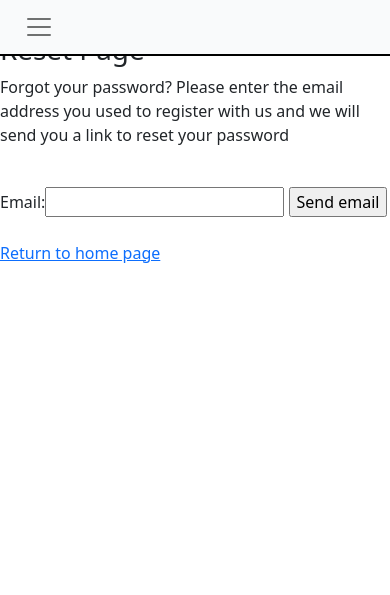
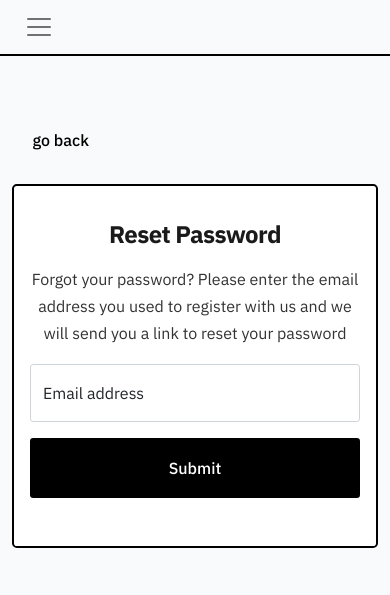
Before and after one commit to joisemp/portfolio, a Django app: page /accounts/reset-password/ in a window 390 px wide. Shown: the top 595 px of the page. Run offline with Django 3.2, Linux system fonts and the light colour scheme; style sheets or scripts are compiled from the project's sources; some libraries are stand-ins or nearby versions; some web fonts are replaced.

Commit message:
styled password reset form

```diff
--- /dev/null
+++ b/accounts/static/accounts/password-reset/style.css
@@ -0,0 +1,194 @@
+@import url("https://fonts.googleapis.com/css2?family=IBM+Plex+Sans:ital,wght@0,100;0,200;0,300;0,400;0,500;0,600;0,700;1,100;1,200;1,300;1,400;1,500;1,600;1,700&display=swap");
+body {
+  font-family: "IBM Plex Sans", sans-serif;
+  background-color: #f9fafb;
+}
+
+.heading {
+  font-size: 3rem;
+  line-height: 1;
+  letter-spacing: -0.025em;
+  font-weight: 700;
+  color: rgb(0, 0, 0);
+}
+@media only screen and (max-width: 767px) {
+  .heading {
+    font-size: 1.875rem;
+    line-height: 2.25rem;
+  }
+}
+
+.heading-md {
+  font-size: 2.25rem;
+  line-height: 2.5rem;
+  letter-spacing: -0.025em;
+  font-weight: 700;
+  color: rgb(26, 26, 26);
+}
+@media only screen and (max-width: 767px) {
+  .heading-md {
+    font-size: 1.5rem;
+    line-height: 2rem;
+  }
+}
+
+.text {
+  color: #333333;
+  font-size: inherit;
+  font-weight: inherit;
+  line-height: 1.7rem;
+}
+
+.primary-btn {
+  color: white;
+  background: black;
+  padding: 0.5rem 1rem;
+  border-radius: 0.2rem;
+  border: 2px solid black;
+  font-weight: 500;
+  transition: all 0.3s ease-out;
+}
+.primary-btn:hover {
+  color: black;
+  background-color: white;
+  border: 2px solid black;
+}
+
+.secondary-btn {
+  color: rgb(0, 0, 0);
+  background: rgb(255, 255, 255);
+  border: 2px solid rgb(0, 0, 0);
+  padding: 0.5rem 1rem;
+  border-radius: 0.2rem;
+  font-weight: 500;
+  transition: all 0.3s ease-out;
+}
+.secondary-btn:hover {
+  color: rgb(255, 255, 255);
+  background-color: rgb(0, 0, 0);
+  border: 2px solid black;
+}
+
+.icon {
+  font-size: 1.8rem;
+  color: rgb(0, 0, 0);
+}
+@media only screen and (max-width: 767px) {
+  .icon {
+    font-size: 1.3rem;
+  }
+}
+
+.card-title {
+  font-size: 1.8rem;
+  font-weight: 700;
+  color: rgb(0, 0, 0);
+}
+@media only screen and (max-width: 767px) {
+  .card-title {
+    font-size: 1.3rem;
+  }
+}
+
+.learn-more {
+  font-weight: 500;
+  color: rgb(19, 19, 19);
+}
+
+.container {
+  max-width: 730px;
+  margin-top: 8rem;
+}
+@media only screen and (max-width: 767px) {
+  .container {
+    max-width: 446px;
+  }
+}
+@media only screen and (min-width: 768px) {
+  .container {
+    margin-top: 10rem;
+  }
+}
+
+.tags .badge {
+  padding: 8px 20px;
+  margin: 6px 3px;
+  text-transform: uppercase;
+  background-color: rgb(255, 255, 255);
+  color: rgb(0, 0, 0);
+  border: 2px solid black;
+  transition: all 0.3s ease-out;
+}
+.tags .badge:hover {
+  background-color: black;
+  color: white;
+  cursor: pointer;
+}
+.tags .fa-brands {
+  font-size: 1rem;
+}
+
+::-moz-selection {
+  /* Code for Firefox */
+  color: rgb(255, 255, 255);
+  background: rgb(0, 0, 0);
+}
+
+::selection {
+  color: rgb(255, 255, 255);
+  background: rgb(0, 0, 0);
+}
+
+/* width */
+::-webkit-scrollbar {
+  width: 8px;
+}
+
+/* Track */
+::-webkit-scrollbar-track {
+  background: #f1f1f1;
+}
+
+/* Handle */
+::-webkit-scrollbar-thumb {
+  background: rgb(124, 124, 124);
+  border-radius: 0.1rem;
+}
+
+/* Handle on hover */
+::-webkit-scrollbar-thumb:hover {
+  background: #555;
+}
+
+#password-reset .wrapper {
+  border: 2px solid rgb(0, 0, 0);
+  padding: 2rem;
+  margin-bottom: 3rem;
+  border-radius: 0.3rem;
+  background-color: rgb(255, 255, 255);
+}
+@media only screen and (max-width: 767px) {
+  #password-reset .wrapper {
+    padding: 2rem 1rem;
+  }
+}
+#password-reset .wrapper .btn {
+  padding: 1rem 0.75rem;
+}
+#password-reset .wrapper .form-floating > .form-control,
+#password-reset .wrapper .form-floating > .form-control-plaintext {
+  border-radius: 0.2rem;
+}
+#password-reset .wrapper textarea:focus,
+#password-reset .wrapper textarea.form-control:focus,
+#password-reset .wrapper input.form-control:focus,
+#password-reset .wrapper input[type=email]:focus,
+#password-reset .wrapper [type=email].form-control:focus,
+#password-reset .wrapper [contenteditable].form-control:focus {
+  box-shadow: none;
+  border: 2px solid black;
+}
+#password-reset .wrapper .form-check-input:checked {
+  background-color: #000000;
+  border-color: #000000;
+}/*# sourceMappingURL=style.css.map */
--- /dev/null
+++ b/accounts/static/accounts/password-reset/style.scss
@@ -0,0 +1,39 @@
+@import "../base";
+
+#password-reset {
+    .wrapper {
+        border: 2px solid rgb(0, 0, 0);
+        padding: 2rem;
+        margin-bottom: 3rem;
+        border-radius: 0.3rem;
+        background-color: rgb(255, 255, 255);
+
+        @media only screen and(max-width: 767px) {
+            padding: 2rem 1rem;
+        }
+
+        .btn {
+            padding: 1rem 0.75rem;
+        }
+
+        .form-floating > .form-control,
+        .form-floating > .form-control-plaintext {
+            border-radius: 0.2rem;
+        }
+
+        textarea:focus,
+        textarea.form-control:focus,
+        input.form-control:focus,
+        input[type="email"]:focus,
+        [type="email"].form-control:focus,
+        [contenteditable].form-control:focus {
+            box-shadow: none;
+            border: 2px solid black;
+        }
+
+        .form-check-input:checked {
+            background-color: #000000;
+            border-color: #000000;
+        }
+    }
+}
--- a/accounts/templates/accounts/password_reset/password_reset_form.html
+++ b/accounts/templates/accounts/password_reset/password_reset_form.html
@@ -1,24 +1,36 @@
 {% extends 'base.html' %}
+
+{% load static %}
+
+{% block title %}Reset Password{% endblock title %}
+
+{% block stylesheet %} <link rel="stylesheet" href="{% static 'accounts/password-reset/style.css' %}"> {% endblock %}
 
 {% block content %}
 
-<div>
-    <h1>Welcome to the Password Reset Page</h1>
-    <p>
-        Forgot your password? Please enter the email address you used to register
-        with us and we will send you a link to reset your password
-    </p>
-</div>
-<br/>
-<form action="" method="POST">
-    {% csrf_token %}
-    {{ form }}
-    <input type="submit" value="Send email" />
-    <br>
-</form>
-<br/>
-<div>
-    <a href="{% url 'projects:home-page' %}">Return to home page</a>
+<div class="container">
+
+    {% include 'sub-nav.html' %}
+
+    <section id="password-reset">
+        <div class="wrapper">
+            <h1 class="heading-md text-center mb-3">Reset Password</h1>
+            <p class="text text-center" >Forgot your password? Please enter the email address you used to register
+                with us and we will send you a link to reset your password</p>
+            <div class="form-wrap">
+                <form method="post">
+                    {% csrf_token %}
+                    <div class="form-floating mb-3">
+                        <input type="email" class="form-control"  name="email" maxlength="254" required id="id_email" placeholder="name@example.com">
+                        <label for="floatingInput">Email address</label>
+                    </div>
+                    <div class="d-grid gap-2 mb-3">
+                        <button class="btn primary-btn submit-btn" type="submit">Submit</button>
+                    </div>
+                </form>
+            </div>
+        </div>
+    </section>
 </div>
 
 
```
Also changed, not shown: 1 other file.
